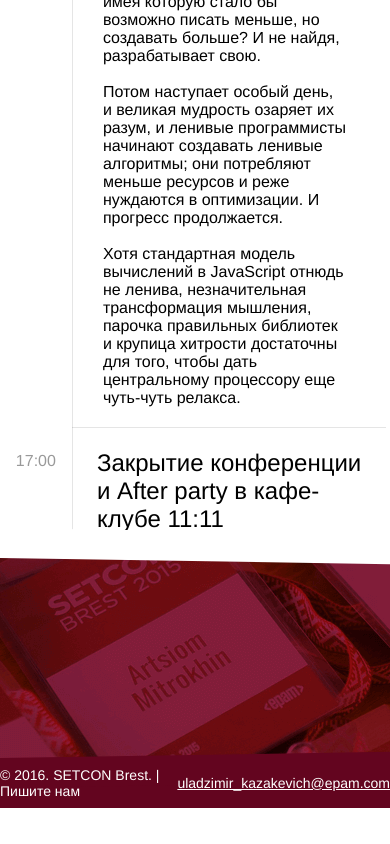
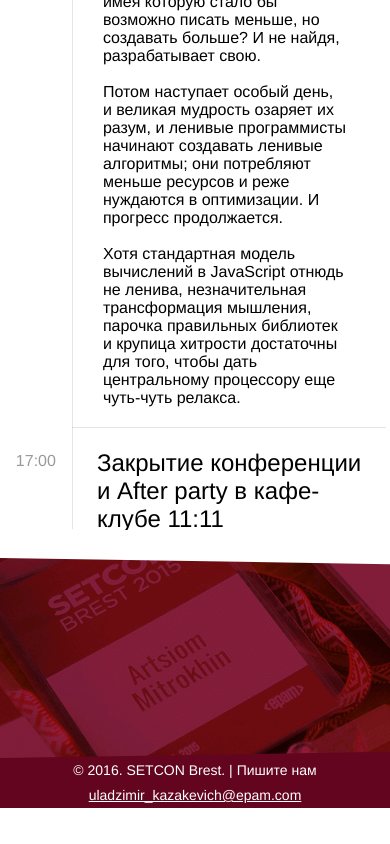
Before and after one commit to Kwull/setcon2016, a website: page src/index.html in a window 390 px wide. Shown: the part 7066-7910 px from the top of the page. Drawn offline with nearby package versions, Linux system fonts and the light colour scheme; some packages are replaced by stand-ins of ours; files that its build step writes are made by us from their sources.

Commit message:
Fix footer info in mobile mode

```diff
--- a/src/index.html
+++ b/src/index.html
@@ -366,7 +366,8 @@
         <div class="main-footer__sloping-block main-diagonal--bottom-white"></div>
         <div class="main-footer__image"></div>
         <div class="main-footer__info background-dark-red counter-diagonal--top-dark-red">
-            © 2016. SETCON Brest. | Пишите нам <a class="main-footer__info__email" href="mailto:uladzimir_kazakevich@epam.com">uladzimir_kazakevich@epam.com</a>
+            <span>© 2016. SETCON Brest. | Пишите нам</span>
+            <a class="main-footer__info__email" href="mailto:uladzimir_kazakevich@epam.com">uladzimir_kazakevich@epam.com</a>
         </div>
     </footer>
 
--- a/src/styles/_footer.scss
+++ b/src/styles/_footer.scss
@@ -23,10 +23,11 @@
         font-size: $font-size-small;
         height: 50px;
         justify-content: center;
+        flex-wrap: wrap;
 
         .main-footer__info__email {
             color: $white;
-            padding-left: 5px;
+            padding: 0 5px;
         }
     }
 }
```
